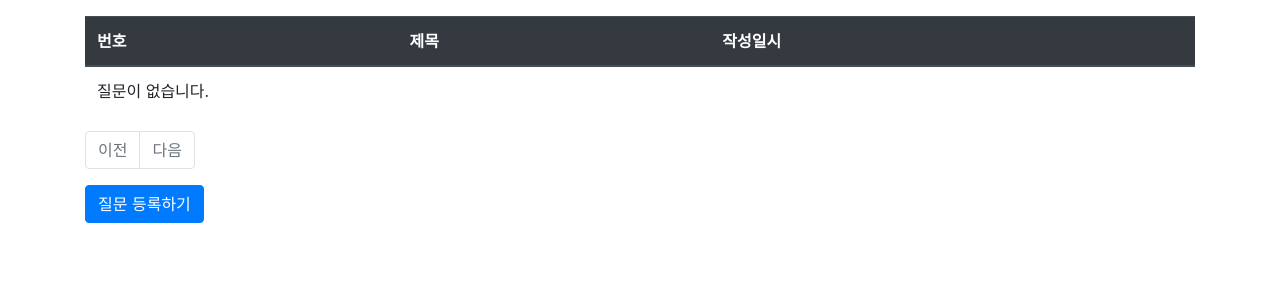
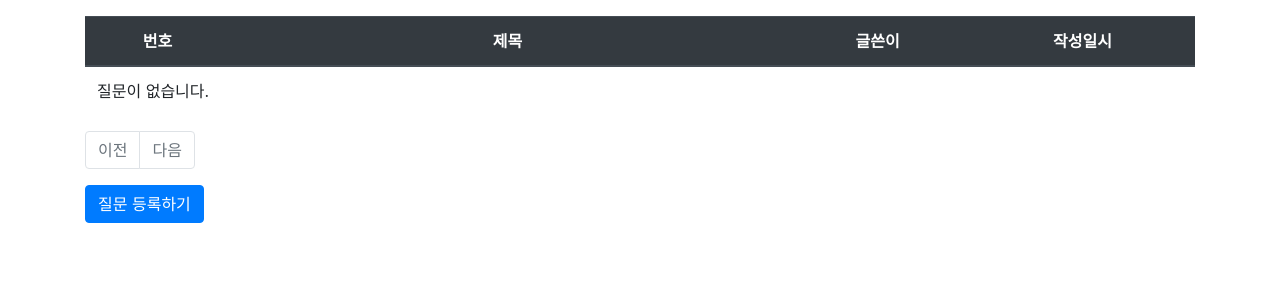
Before and after one commit to snm01234/Django-forum, a Django app: template templates/pybo/question_list.html in a window 1280 px wide. Shown: the part 57-357 px from the top of the page. Run offline with Django 3.2, Linux system fonts and the light colour scheme; the template is opened without the code that fills it, so the values that code supplies are empty; some libraries are stand-ins or nearby versions.

Commit message:
add_author

```diff
--- a/pybo/models.py
+++ b/pybo/models.py
@@ -1,7 +1,9 @@
 from django.db import models
+from django.contrib.auth.models import User
 
 # Create your models here.
 class Question(models.Model):
+    author = models.ForeignKey(User, on_delete=models.CASCADE)
     #질문, 질문 내용, 질문 작성 일시
     subject = models.CharField(max_length=200)
     content = models.TextField()
@@ -11,6 +13,7 @@ class Question(models.Model):
         return self.subject
 
 class Answer(models.Model):
+    author = models.ForeignKey(User, on_delete=models.CASCADE)
     question = models.ForeignKey(Question, on_delete=models.CASCADE)
     content = models.TextField()
     create_date = models.DateTimeField()
--- a/pybo/views.py
+++ b/pybo/views.py
@@ -4,6 +4,7 @@ from .models import Question
 from django.utils import timezone
 from .forms import QuestionForm, AnswerForm
 from django.core.paginator import Paginator
+from django.contrib.auth.decorators import login_required
 
 # Create your views here.
 def index(request):
@@ -31,6 +32,7 @@ def detail(request, question_id):
     context = {'question': question}
     return render(request, 'pybo/question_detail.html', context)
 
+@login_required(login_url='common:login')
 def answer_create(request, question_id):
     """
     pybo 답변 등록
@@ -40,6 +42,7 @@ def answer_create(request, question_id):
         form = AnswerForm(request.POST)
         if form.is_valid():
             answer = form.save(commit=False) #임시저장
+            answer.author = request.user #추가한 속성 author 적용
             answer.create_date = timezone.now()
             answer.question = question
             answer.save()
@@ -52,6 +55,8 @@ def answer_create(request, question_id):
 
     question.answer_set.create(content=request.POST.get('content'), create_date=timezone.now())
     return redirect('pybo:detail', question_id=question.id)
+
+@login_required(login_url='common:login')
 def question_create(request):
     """
     pybo 질문 등록
@@ -60,6 +65,7 @@ def question_create(request):
         form = QuestionForm(request.POST)
         if form.is_valid():
             question = form.save(commit=False) #임시저장
+            question.author = request.user #추가한 속성 author 적용
             question.create_date = timezone.now()
             question.save()
             return redirect('pybo:index')
--- a/templates/common/login.html
+++ b/templates/common/login.html
@@ -11,6 +11,8 @@
     </div>
     <form method="post" class="post-form" action="{% url 'common:login' %}">
         {% csrf_token %}
+        <!-- 로그인 성공 후 이동되는 URL -->
+        <input type="hidden" name="next" value="{{ next }}">
         {% include "form_errors.html" %}
         <div class="form-group">
             <label for="username">사용자ID</label>
--- a/templates/pybo/question_list.html
+++ b/templates/pybo/question_list.html
@@ -4,19 +4,20 @@
 <div class="container my-3">
     <table class="table">
         <thead>
-        <tr class="thead-dark">
+        <tr class="text-center thead-dark">
             <th>번호</th>
-            <th>제목</th>
+            <th style="width: 50%">제목</th>
+            <th>글쓴이</th>
             <th>작성일시</th>
         </tr>
         </thead>
         <tbody>
             {% if question_list %}
             {% for question in question_list %}
-            <tr>
+            <tr class="text-center">
                 <!-- 일련번호 = 전체 게시물 - 시작 인덱스 - 현재인덱스 + 1 -->
                 <td>{{ question_list.paginator.count|sub:question_list.start_index|sub:forloop.counter0|add:1 }}</td>
-                <td>
+                <td class="text-left">
                     <a href="{% url 'pybo:detail' question.id %}">
                         {{ question.subject }}
                         {% if question.answer_set.count > 0 %}
@@ -26,6 +27,7 @@
                         {% endif %}
                     </a>
                 </td>
+                <td>{{ question.author.username }} </td> <!--글쓴이 추가-->
                 <td>{{ question.create_date }}</td>
             </tr>
             {% endfor %}
```
Also changed, not shown: templates/pybo/question_detail.html (+8 -5 lines), db.sqlite3, pybo/migrations/0002_question_author.py (added), pybo/migrations/0003_answer_author.py (added).
